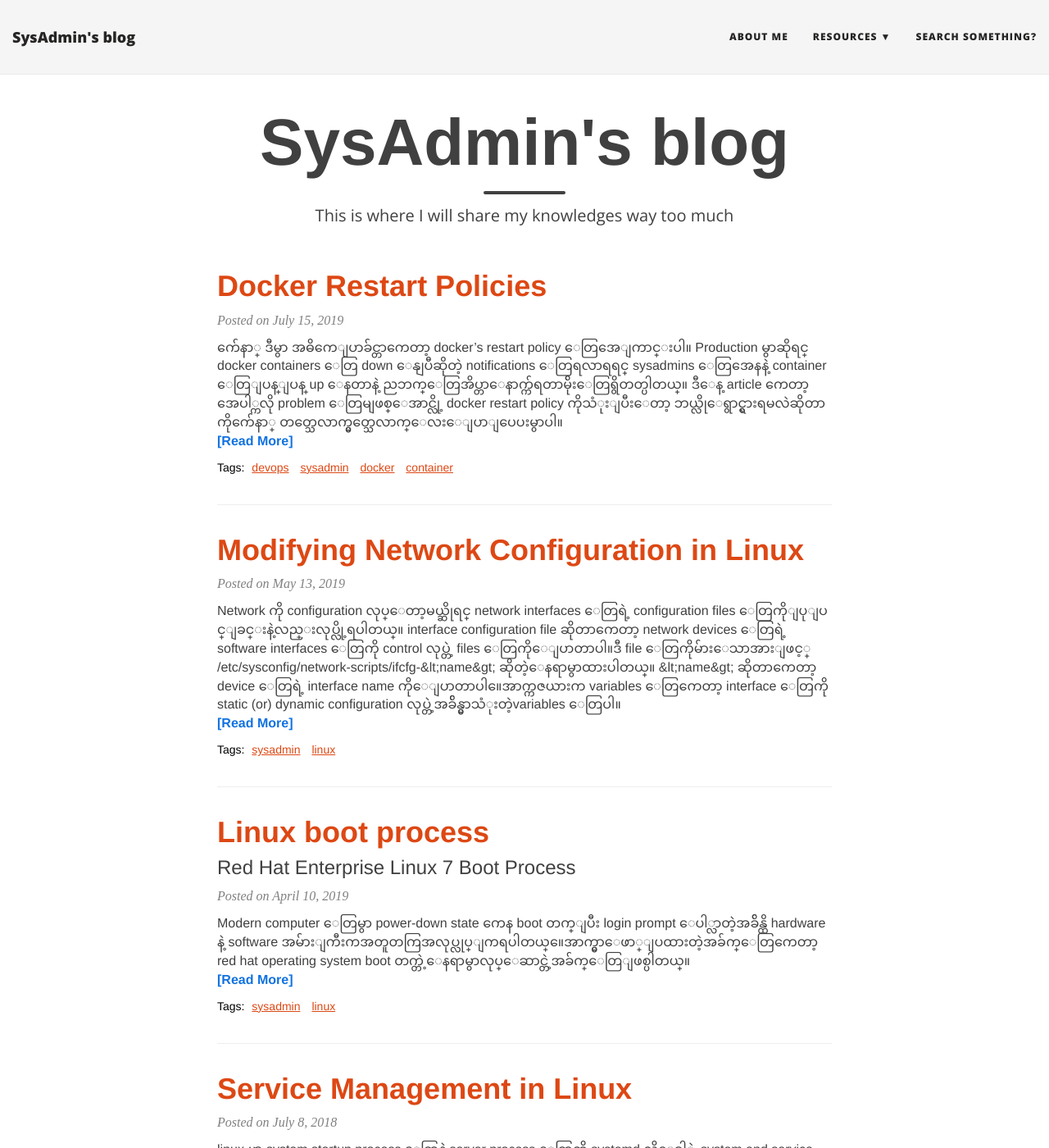
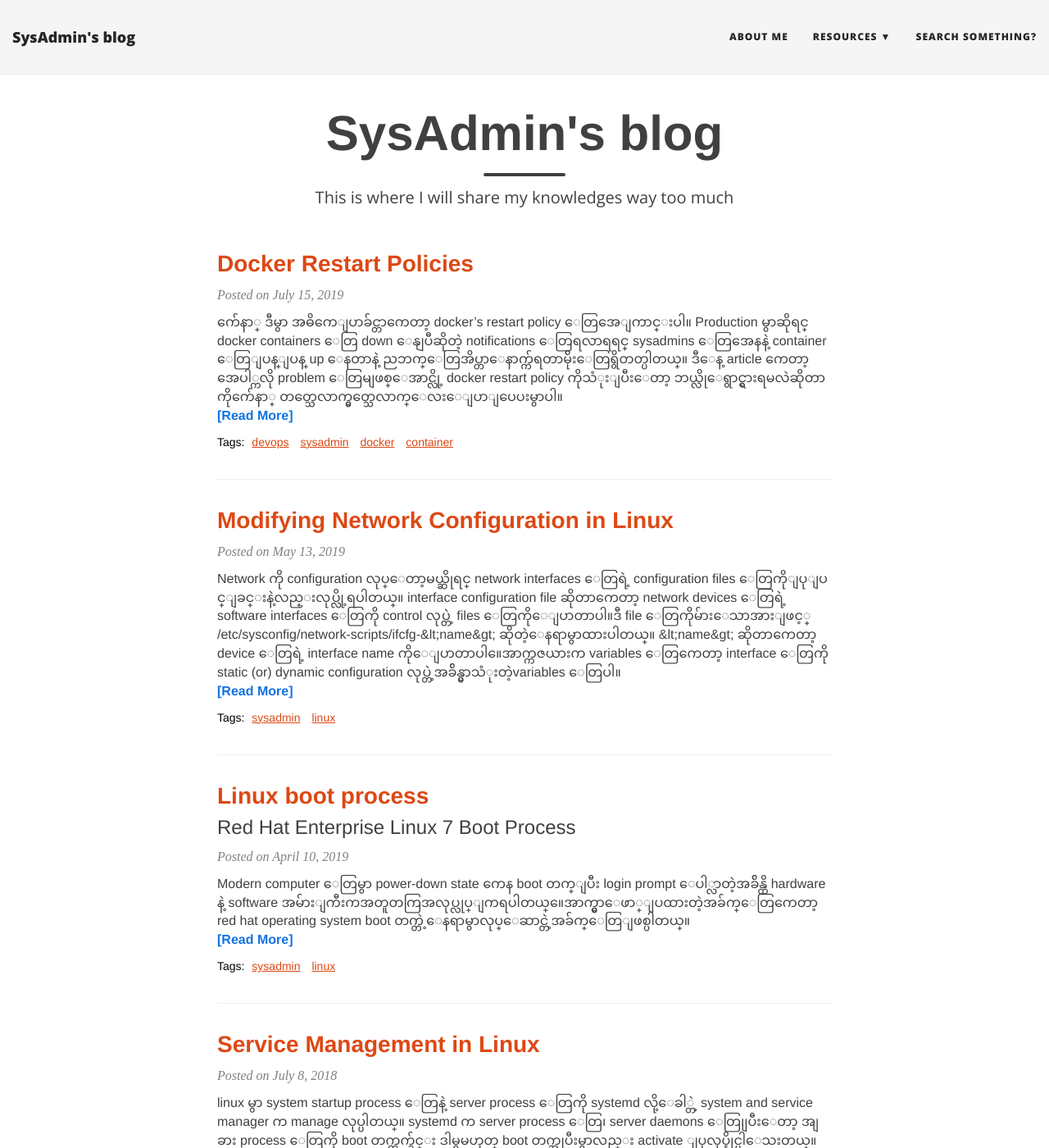
Before and after one commit to waiyanwh/waiyanwh.github.io, a Jekyll site: the page built from index.html, in a window 1280 px wide and 1400 px high. Shown: the whole window at 82% size. Built offline with Jekyll 4.4.1, drawn with Linux system fonts in a browser that asks for light colours; nearby versions of some CDN libraries; some web fonts are replaced; the list of posts is cut into pages by our own code.

Commit message:
Font size update

```diff
--- a/css/main.css
+++ b/css/main.css
@@ -25,7 +25,7 @@ p {
 }
 h1,h2,h3,h4,h5,h6 {
   font-family: 'Zawgyi-One', 'Helvetica Neue', Helvetica, Arial, sans-serif;
-  font-weight: 800;
+  font-weight: 600;
 }
 a {
   color: {{ site.link-col }};
@@ -337,7 +337,7 @@ footer .theme-by {
 }
 
 .post-preview .post-title {
-  font-size: 30px;
+  font-size: 20px;
   color: #DD4814;
   margin-top: 0;
 }
@@ -385,7 +385,7 @@ footer .theme-by {
 
 @media only screen and (min-width: 768px) {
   .post-preview .post-title {
-    font-size: 36px;
+    font-size: 28px;
   }
 }
 
@@ -527,7 +527,7 @@ footer .theme-by {
     padding: 150px 0;
   }
   .intro-header .page-heading h1 {
-    font-size: 80px;
+    font-size: 60px;
   }
   .intro-header .post-heading h1 {
     font-size: 50px;
```
